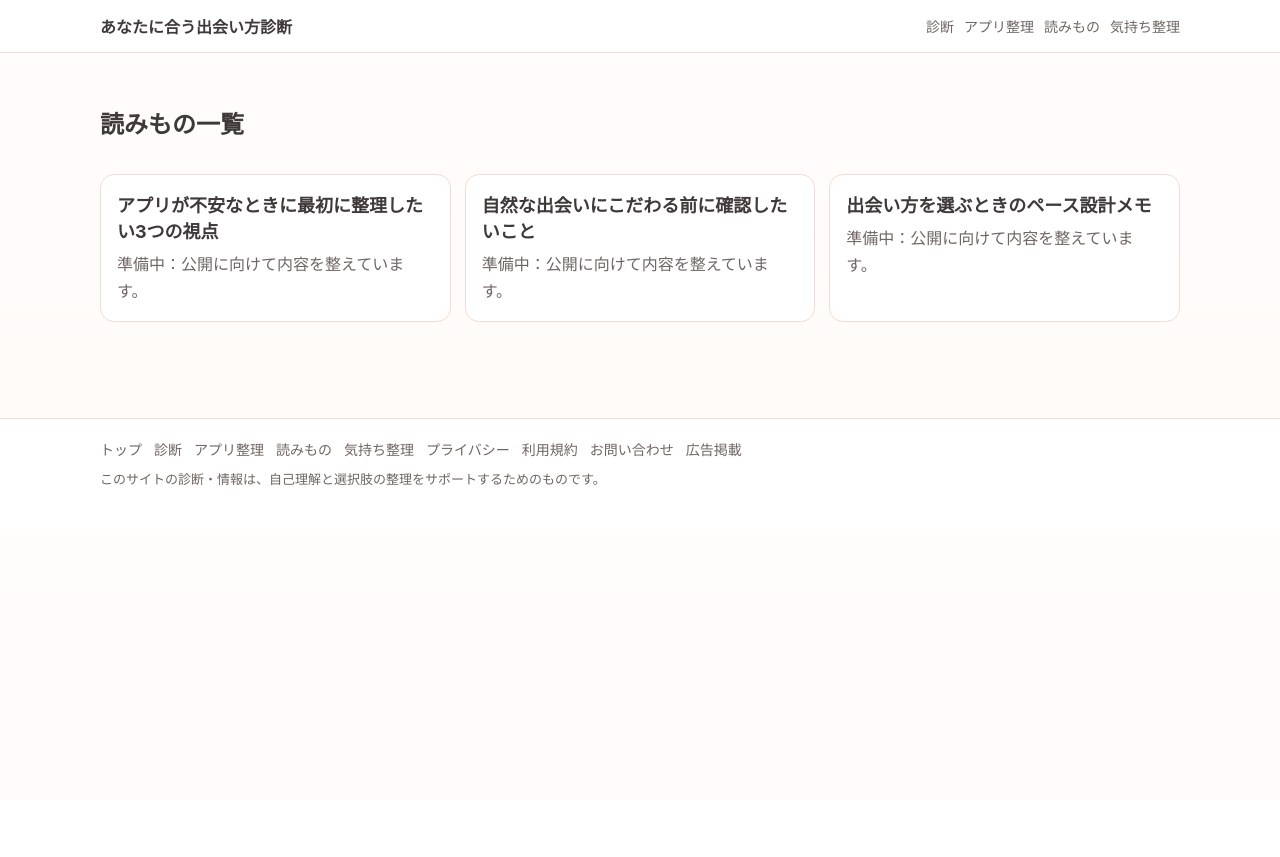
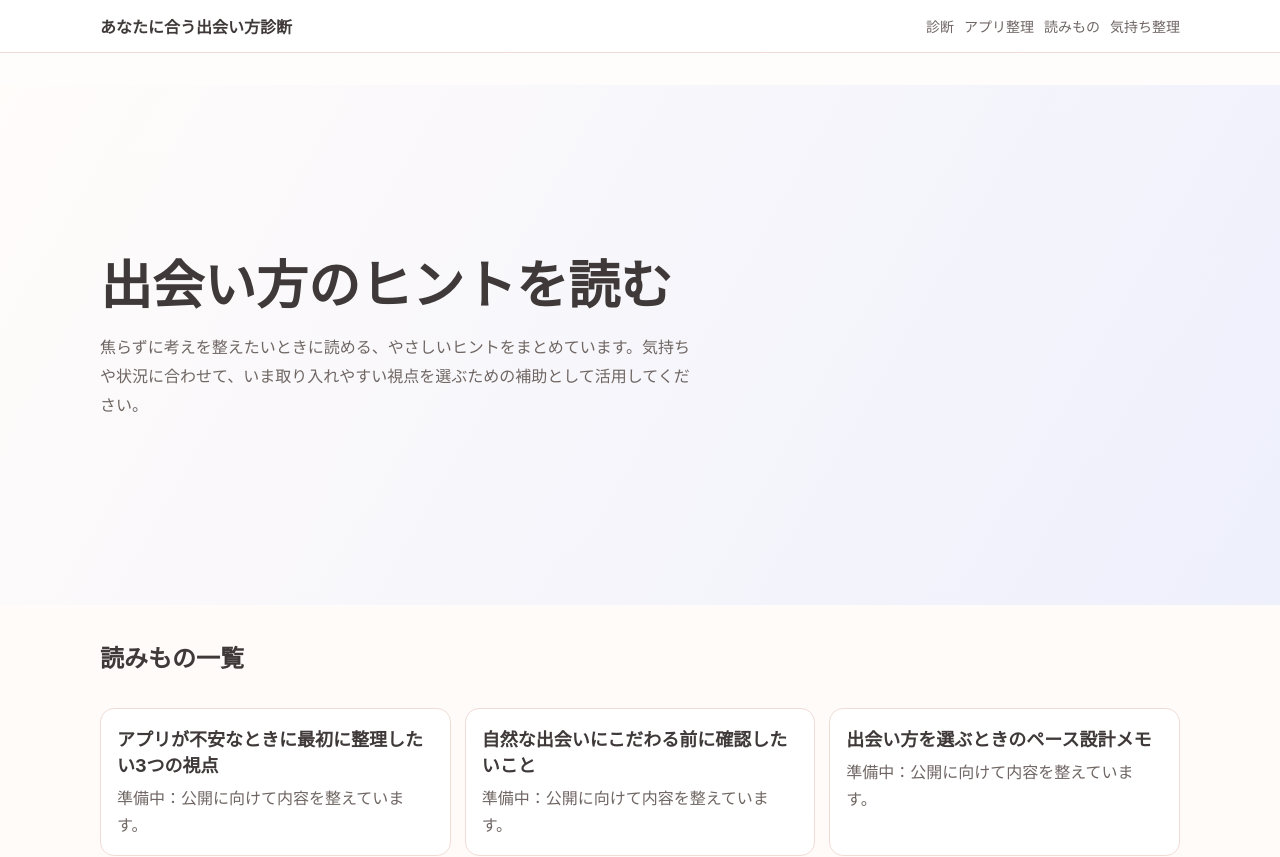
Before and after one commit to kenichis1971-cloud/deai-style-diagnosis-site, a Next.js app: page /articles in a window 1280 px wide. Shown: the top 857 px of the page. Before the commit the page ends 800 px from the top, so only its background shows below. Built offline with nearby package versions, Linux system fonts and the light colour scheme; no server answers.

Commit message:
Add image-ready hero sections to matching pages

```diff
--- a/app/articles/page.tsx
+++ b/app/articles/page.tsx
@@ -6,8 +6,16 @@ const drafts = [
 
 export default function ArticlesPage() {
   return (
-    <section>
-      <h1>読みもの一覧</h1>
+    <>
+      <section className="hero articles-hero" aria-labelledby="articles-hero-title">
+        <div className="hero-inner">
+          <h1 id="articles-hero-title">出会い方のヒントを読む</h1>
+          <p className="lead">焦らずに考えを整えたいときに読める、やさしいヒントをまとめています。気持ちや状況に合わせて、いま取り入れやすい視点を選ぶための補助として活用してください。</p>
+        </div>
+      </section>
+
+      <section className="section">
+        <h2>読みもの一覧</h2>
         <div className="grid section">
           {drafts.map((title) => (
             <article className="card" key={title}>
@@ -17,5 +25,6 @@ export default function ArticlesPage() {
           ))}
         </div>
       </section>
+    </>
   );
 }
--- a/app/globals.css
+++ b/app/globals.css
@@ -46,6 +46,24 @@ a { color: inherit; text-decoration: none; }
   background-image:
     linear-gradient(120deg, rgba(255, 251, 249, 0.92), rgba(249, 224, 225, 0.78)),
     linear-gradient(180deg, rgba(255, 255, 255, 0.2), rgba(255, 255, 255, 0.24));
+}
+
+.matching-apps-hero {
+  background-image:
+    linear-gradient(120deg, rgba(255, 252, 250, 0.92), rgba(245, 226, 236, 0.78)),
+    linear-gradient(180deg, rgba(255, 255, 255, 0.22), rgba(255, 255, 255, 0.26));
+}
+
+.articles-hero {
+  background-image:
+    linear-gradient(120deg, rgba(255, 252, 250, 0.92), rgba(233, 236, 252, 0.78)),
+    linear-gradient(180deg, rgba(255, 255, 255, 0.22), rgba(255, 255, 255, 0.26));
+}
+
+.fortune-hero {
+  background-image:
+    linear-gradient(120deg, rgba(255, 252, 250, 0.92), rgba(241, 232, 251, 0.78)),
+    linear-gradient(180deg, rgba(255, 255, 255, 0.22), rgba(255, 255, 255, 0.26));
 }
 
 .diagnosis-hero-inner {
```
Also changed, not shown: app/fortune/page.tsx (+13 -4 lines), app/matching-apps/page.tsx (+13 -4 lines). Lines whose indentation alone changed are shown as unchanged.
